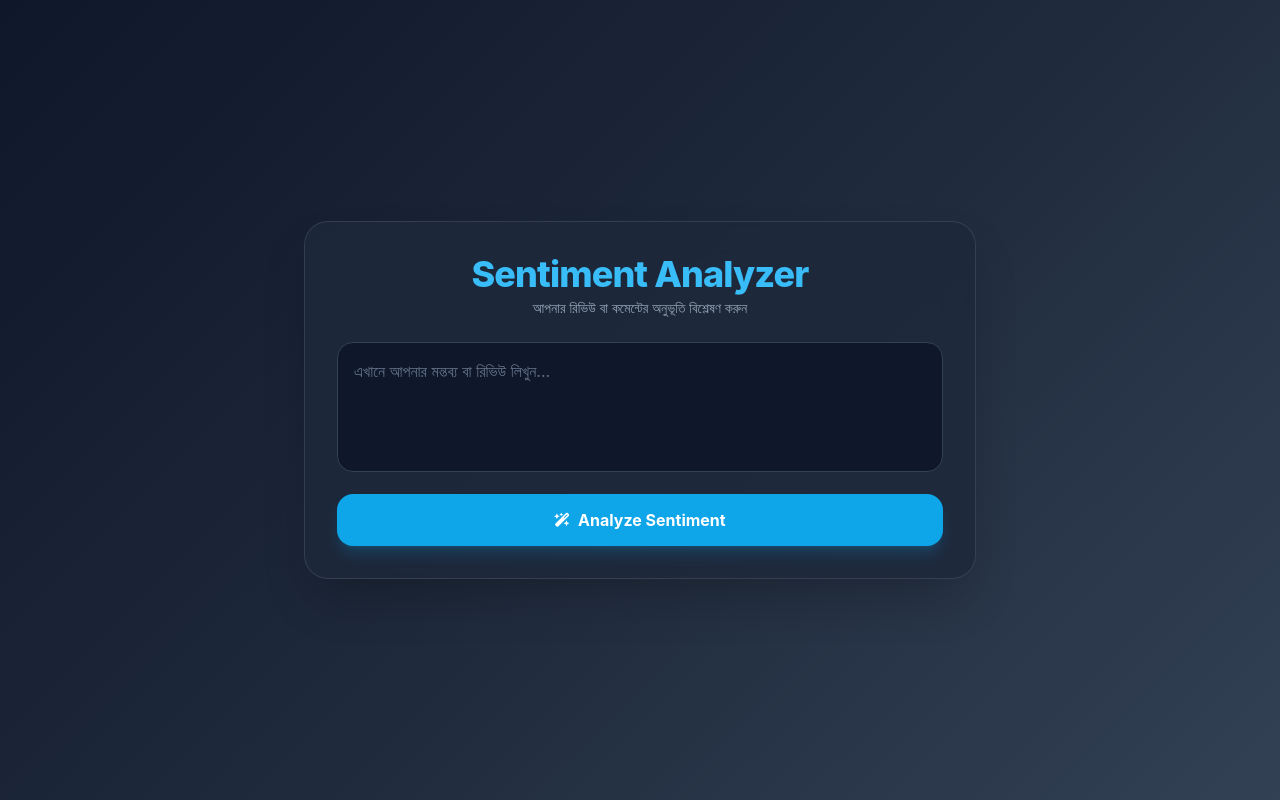
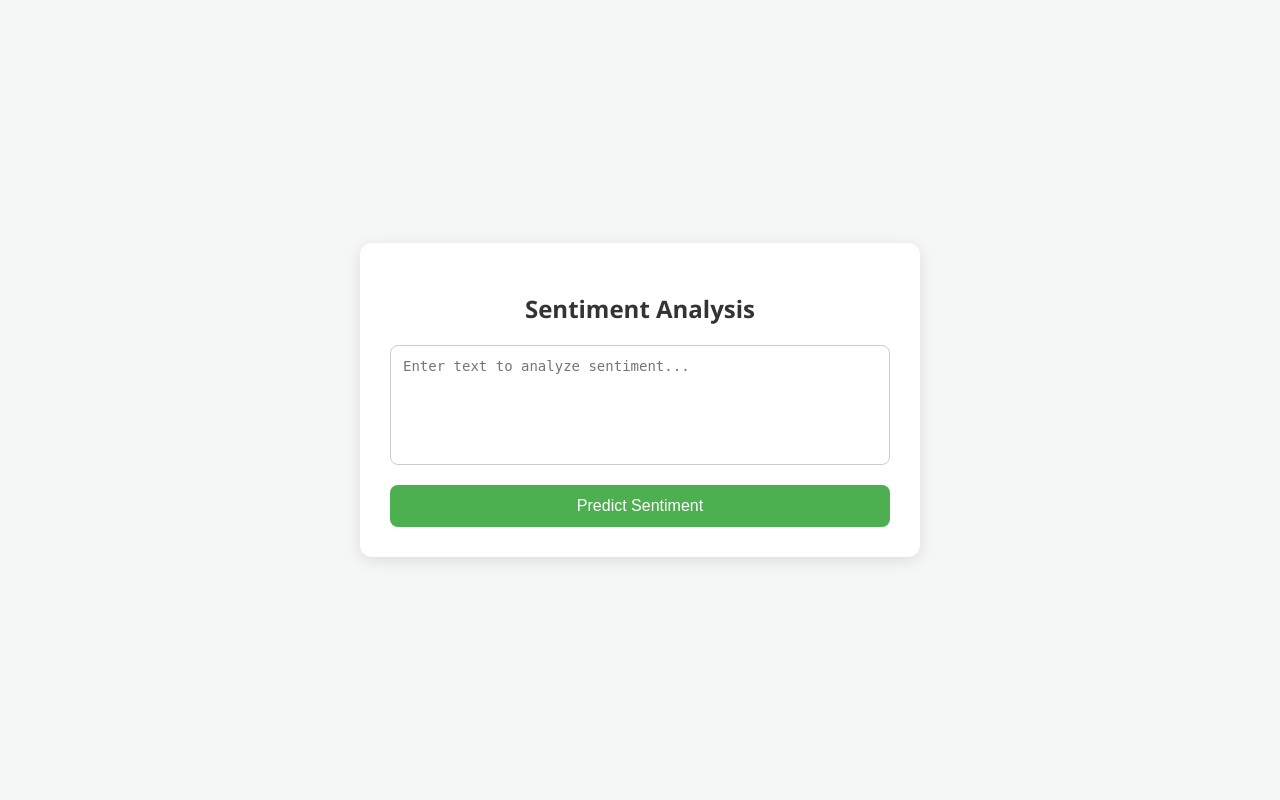
Before and after one commit to 2004ashifanik-web/sentiment-app, a FastAPI app: page / in a window 1280 px wide. Run offline with FastAPI, Linux system fonts and the light colour scheme; some libraries are stand-ins or nearby versions.

Commit message:
Update index.html

```diff
--- a/templates/index.html
+++ b/templates/index.html
@@ -3,146 +3,100 @@
 <head>
     <meta charset="UTF-8">
     <meta name="viewport" content="width=device-width, initial-scale=1.0">
-    <title>Sentiment Intelligence Engine</title>
-    <script src="https://cdn.tailwindcss.com"></script>
-    <link rel="stylesheet" href="https://cdnjs.cloudflare.com/ajax/libs/font-awesome/6.4.0/css/all.min.css">
+    <title>Sentiment Analysis App</title>
     <style>
         body {
-            background: linear-gradient(135deg, #0f172a 0%, #1e293b 50%, #334155 100%);
-            color: #f1f5f9;
-            font-family: -apple-system, BlinkMacSystemFont, "Segoe UI", Roboto, sans-serif;
+            font-family: 'Segoe UI', Tahoma, Geneva, Verdana, sans-serif;
+            background-color: #f4f7f6;
+            margin: 0;
+            padding: 0;
+            display: flex;
+            justify-content: center;
+            align-items: center;
+            min-height: 100vh;
         }
-        .soft-card {
-            background: rgba(30, 41, 59, 0.85);
-            backdrop-filter: blur(16px);
-            border: 1px solid rgba(255, 255, 255, 0.1);
+        .container {
+            background-color: #ffffff;
+            padding: 30px;
+            border-radius: 12px;
+            box-shadow: 0 4px 15px rgba(0, 0, 0, 0.1);
+            width: 90%;
+            max-width: 500px;
+        }
+        h2 {
+            text-align: center;
+            color: #333333;
+            margin-bottom: 20px;
+        }
+        textarea {
+            width: 100%;
+            height: 120px;
+            padding: 12px;
+            border: 1px solid #cccccc;
+            border-radius: 8px;
+            resize: none;
+            font-size: 14px;
+            box-sizing: border-box;
+            outline: none;
+        }
+        textarea:focus {
+            border-color: #4CAF50;
+        }
+        button {
+            width: 100%;
+            background-color: #4CAF50;
+            color: white;
+            padding: 12px;
+            border: none;
+            border-radius: 8px;
+            font-size: 16px;
+            cursor: pointer;
+            margin-top: 15px;
+            transition: background 0.3s ease;
+        }
+        button:hover {
+            background-color: #45a049;
+        }
+        .result-box {
+            margin-top: 25px;
+            padding: 15px;
+            border-radius: 8px;
+            background-color: #eef7ee;
+            border: 1px solid #c3e6cb;
+            text-align: center;
+        }
+        .result-title {
+            font-weight: bold;
+            color: #155724;
+            font-size: 18px;
+        }
+        .confidence {
+            color: #555555;
+            font-size: 14px;
+            margin-top: 5px;
         }
     </style>
 </head>
-<body class="min-h-screen flex items-center justify-center p-4 md:p-6">
+<body>
 
-    <div class="max-w-2xl w-full soft-card rounded-3xl p-6 md:p-8 shadow-2xl">
-        <!-- Header -->
-        <div class="text-center mb-6">
-            <h1 class="text-3xl md:text-4xl font-extrabold text-sky-400 tracking-tight">
-                Sentiment Analyzer
-            </h1>
-            <p class="text-slate-400 text-xs md:text-sm mt-1">আপনার রিভিউ বা কমেন্টের অনুভূতি বিশ্লেষণ করুন</p>
-        </div>
+<div class="container">
+    <h2>Sentiment Analysis</h2>
 
-        <!-- Input Section -->
-        <div class="space-y-4">
-            <div>
-                <textarea id="inputText" rows="4" class="w-full bg-slate-900 border border-slate-700 rounded-2xl p-4 text-slate-100 placeholder-slate-500 focus:outline-none focus:ring-2 focus:ring-sky-500 focus:border-transparent transition text-sm md:text-base resize-none" placeholder="এখানে আপনার মন্তব্য বা রিভিউ লিখুন..."></textarea>
-            </div>
+    <!-- Action /api/predict এবং method post সঠিকভাবে যুক্ত করা আছে -->
+    <form action="/api/predict" method="post">
+        <textarea name="text" placeholder="Enter text to analyze sentiment..." required>{{ text }}</textarea>
+        <button type="submit">Predict Sentiment</button>
+    </form>
 
-            <button onclick="analyzeSentiment()" id="submitBtn" class="w-full bg-sky-500 hover:bg-sky-600 text-white font-bold py-3.5 rounded-2xl transition duration-200 flex justify-center items-center gap-2 shadow-lg shadow-sky-500/20 text-sm md:text-base">
-                <i class="fa-solid fa-wand-magic-sparkles text-sm"></i>
-                <span>Analyze Sentiment</span>
-            </button>
-        </div>
+    {% if sentiment %}
+    <div class="result-box">
+        <div class="result-title">Sentiment: {{ sentiment }}</div>
+        {% if confidence %}
+            <div class="confidence">Confidence: {{ confidence }}%</div>
+        {% endif %}
+    </div>
+    {% endif %}
+</div>
 
-        <!-- Result Card -->
-        <div id="resultCard" class="hidden mt-6 p-6 rounded-2xl bg-slate-900 border border-slate-800 shadow-xl transition-all duration-300">
-            <div class="flex justify-between items-center mb-4">
-                <span id="sentimentBadge" class="px-4 py-1.5 rounded-xl text-xs md:text-sm font-bold flex items-center gap-2"></span>
-                <span id="confidenceVal" class="text-slate-200 font-extrabold text-base md:text-lg">0.0%</span>
-            </div>
-
-            <!-- Main Progress Bar -->
-            <div class="w-full bg-slate-800 rounded-full h-3 overflow-hidden mb-6">
-                <div id="progressBar" class="h-full rounded-full transition-all duration-700 ease-out" style="width: 0%"></div>
-            </div>
-
-            <!-- Sentiment Distribution Graph Bar -->
-            <div class="pt-4 border-t border-slate-800">
-                <p class="text-xs font-bold text-sky-400 uppercase tracking-wider mb-2"><i class="fa-solid fa-chart-simple me-1"></i> Sentiment Distribution Graph</p>
-                <div class="flex h-4 rounded-xl overflow-hidden bg-slate-800 p-0.5 border border-slate-700">
-                    <div id="posBar" class="bg-emerald-500 h-full transition-all duration-500" style="width: 33%" title="Positive"></div>
-                    <div id="neuBar" class="bg-amber-400 h-full transition-all duration-500" style="width: 33%" title="Neutral"></div>
-                    <div id="negBar" class="bg-rose-500 h-full transition-all duration-500" style="width: 34%" title="Negative"></div>
-                </div>
-                <div class="flex justify-between text-[11px] font-semibold text-slate-400 mt-2">
-                    <span class="flex items-center gap-1"><span class="w-2 h-2 rounded-full bg-emerald-500 inline-block"></span> Positive</span>
-                    <span class="flex items-center gap-1"><span class="w-2 h-2 rounded-full bg-amber-400 inline-block"></span> Neutral</span>
-                    <span class="flex items-center gap-1"><span class="w-2 h-2 rounded-full bg-rose-500 inline-block"></span> Negative</span>
-                </div>
-            </div>
-        </div>
-    </div>
-
-    <script>
-        async function analyzeSentiment() {
-            const input = document.getElementById('inputText').value;
-            const btn = document.getElementById('submitBtn');
-            const resultCard = document.getElementById('resultCard');
-            const badge = document.getElementById('sentimentBadge');
-            const confVal = document.getElementById('confidenceVal');
-            const bar = document.getElementById('progressBar');
-
-            const posBar = document.getElementById('posBar');
-            const neuBar = document.getElementById('neuBar');
-            const negBar = document.getElementById('negBar');
-
-            if (!input.trim()) {
-                alert("অনুগ্রহ করে একটি কমেন্ট লিখুন।");
-                return;
-            }
-
-            btn.disabled = true;
-            btn.innerHTML = `<i class="fa-solid fa-spinner animate-spin"></i> Analyzing...`;
-
-            try {
-                const res = await fetch('/api/predict', {
-                    method: 'POST',
-                    headers: { 'Content-Type': 'application/json' },
-                    body: JSON.stringify({ text: input })
-                });
-
-                const data = await res.json();
-
-                resultCard.classList.remove('hidden');
-                confVal.innerText = `Confidence: ${data.confidence}`;
-                bar.style.width = data.confidence;
-
-                const sentiment = data.sentiment.toLowerCase();
-                const score = parseFloat(data.confidence);
-
-                if (sentiment === 'positive') {
-                    badge.className = "px-4 py-1.5 rounded-xl text-xs md:text-sm font-bold bg-emerald-500/20 text-emerald-400 border border-emerald-500/30";
-                    badge.innerHTML = `<i class="fa-solid fa-face-smile"></i> Positive`;
-                    bar.className = "h-full bg-emerald-500 transition-all duration-700";
-
-                    posBar.style.width = `${score}%`;
-                    neuBar.style.width = `${(100 - score) / 2}%`;
-                    negBar.style.width = `${(100 - score) / 2}%`;
-
-                } else if (sentiment === 'negative') {
-                    badge.className = "px-4 py-1.5 rounded-xl text-xs md:text-sm font-bold bg-rose-500/20 text-rose-400 border border-rose-500/30";
-                    badge.innerHTML = `<i class="fa-solid fa-face-frown"></i> Negative`;
-                    bar.className = "h-full bg-rose-500 transition-all duration-700";
-
-                    negBar.style.width = `${score}%`;
-                    posBar.style.width = `${(100 - score) / 2}%`;
-                    neuBar.style.width = `${(100 - score) / 2}%`;
-
-                } else {
-                    badge.className = "px-4 py-1.5 rounded-xl text-xs md:text-sm font-bold bg-amber-500/20 text-amber-400 border border-amber-500/30";
-                    badge.innerHTML = `<i class="fa-solid fa-face-meh"></i> Neutral`;
-                    bar.className = "h-full bg-amber-400 transition-all duration-700";
-
-                    neuBar.style.width = `${score}%`;
-                    posBar.style.width = `${(100 - score) / 2}%`;
-                    negBar.style.width = `${(100 - score) / 2}%`;
-                }
-
-            } catch (err) {
-                alert("সার্ভারে কানেক্ট হতে সমস্যা হচ্ছে!");
-            } finally {
-                btn.disabled = false;
-                btn.innerHTML = `<i class="fa-solid fa-wand-magic-sparkles text-sm"></i> <span>Analyze Sentiment</span>`;
-            }
-        }
-    </script>
 </body>
 </html>
```
